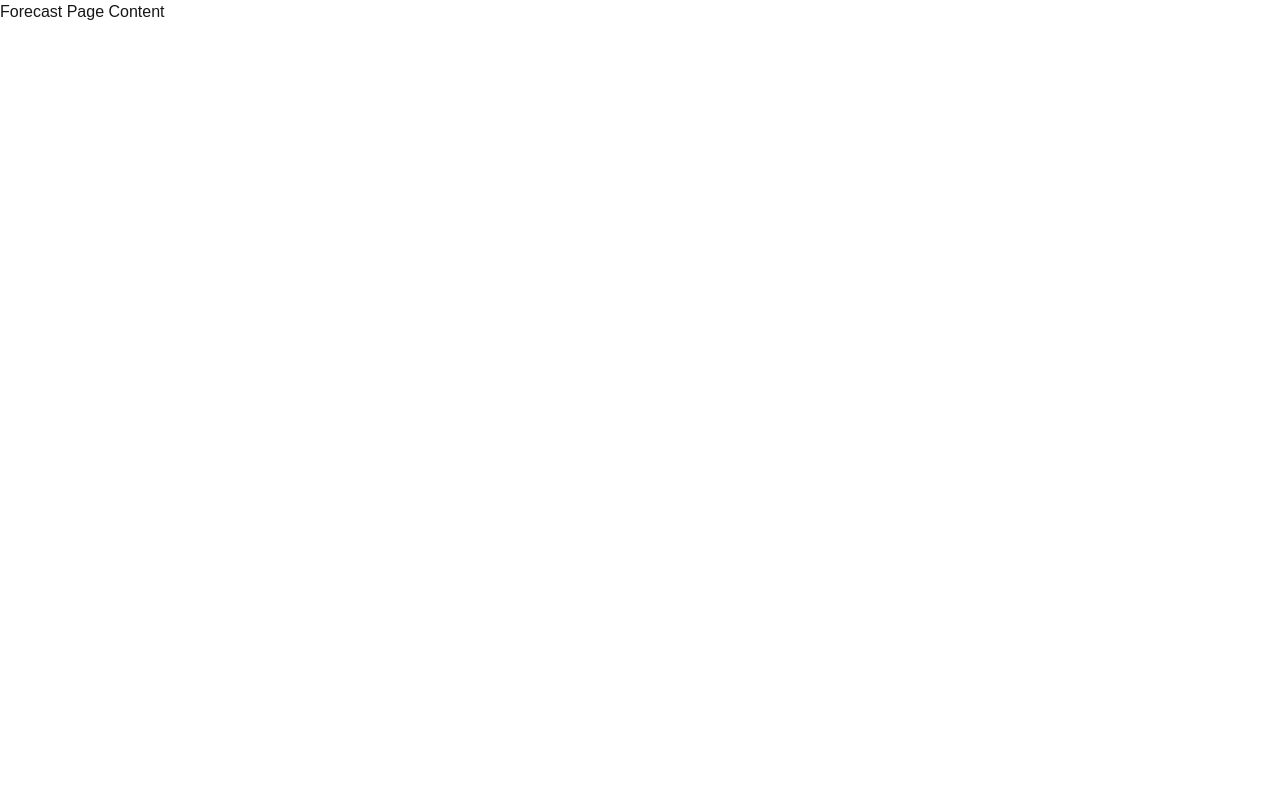
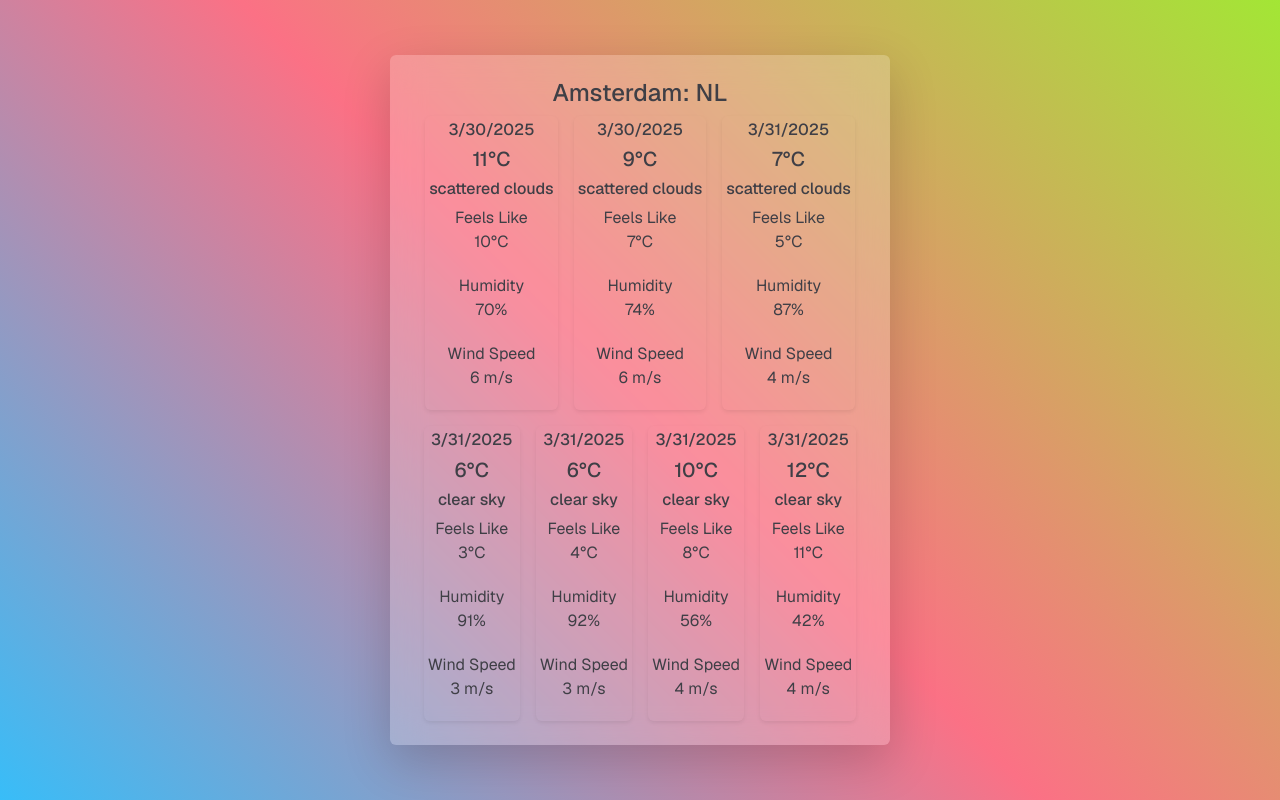
Before and after one commit to gordienkodev/TestWork07, a Next.js app: page /forecast in a window 1280 px wide. Built offline with nearby package versions, Linux system fonts and the light colour scheme.

Commit message:
feat: add forecast overview

```diff
--- /dev/null
+++ b/src/app/forecast/page.module.scss
@@ -0,0 +1,13 @@
+.page {
+  font-family: var(--font-geist-sans);
+}
+
+.custom_gradient {
+  background-image: linear-gradient(45deg, #38bdf8, #fb7185, #a3e635);
+}
+
+@media (width <= 600px) {
+  .main {
+    align-items: center;
+  }
+}
--- a/src/app/forecast/page.tsx
+++ b/src/app/forecast/page.tsx
@@ -1,3 +1,14 @@
+import { ForecastOverview } from '../../components/ForecastOverview/ForecastOverview'
+import styles from './page.module.scss'
+
 export default function Forecast() {
-  return <div>Forecast Page Content</div>
+  return (
+    <div className={styles.page}>
+      <main
+        className={`${styles.custom_gradient} d-flex flex-column gap-3 justify-content-center align-items-center vh-100 w-100`}
+      >
+        <ForecastOverview />
+      </main>
+    </div>
+  )
 }
--- /dev/null
+++ b/src/components/ForecastOverview/ForecastOverview.module.scss
@@ -0,0 +1,13 @@
+@use '@/app/bootstrap-deps.scss' as *;
+
+.custom_styles {
+  @include media-breakpoint-up(md) {
+    max-width: 500px;
+  }
+
+  background-color: rgba(255, 255, 255, 0.2);
+  backdrop-filter: blur(16px);
+  color: #3f3f46;
+
+  box-shadow: 0 4px 6px -1px rgb(0 0 0 / 0.1);
+}
--- /dev/null
+++ b/src/components/ForecastOverview/ForecastOverview.tsx
@@ -0,0 +1,43 @@
+import { mockForecast, mockForecastList } from '../CityWeather/data'
+import styles from './ForecastOverview.module.scss'
+
+export const ForecastOverview = () => {
+  return (
+    <div
+      className={`${styles.custom_styles} w-100 p-4 d-flex flex-column text-center align-items-center justify-content-center px-md-4 rounded shadow-lg`}
+    >
+      <h2 className="fs-4">
+        {mockForecast?.name}: {mockForecast?.country}
+      </h2>
+      <div className="d-flex gap-3 flex-wrap justify-content-center">
+        {mockForecastList?.list.slice(0, 7).map((forecast, index) => {
+          const date = new Date(forecast.dt * 1000)
+          return (
+            <div
+              key={index}
+              className={`d-flex flex-column align-items-center p-1 rounded shadow-sm`}
+            >
+              <h5 className="fs-6">{date.toLocaleDateString()}</h5>
+              <h3 className="fs-5">{Math.round(forecast.main.temp)}°C</h3>
+              <h6 className="fs-6">{forecast.weather[0]?.description}</h6>
+              <div className="d-flex gap-1 flex-column align-items-center">
+                <div>
+                  <span className="fs-6">Feels Like</span>
+                  <p className="fs-6">{Math.round(forecast.main.feels_like)}°C</p>
+                </div>
+                <div>
+                  <span className="fs-6">Humidity</span>
+                  <p className="fs-6">{forecast.main.humidity}%</p>
+                </div>
+                <div>
+                  <span className="fs-6">Wind Speed</span>
+                  <p className="fs-6">{Math.round(forecast.wind.speed)} m/s</p>
+                </div>
+              </div>
+            </div>
+          )
+        })}
+      </div>
+    </div>
+  )
+}
```
